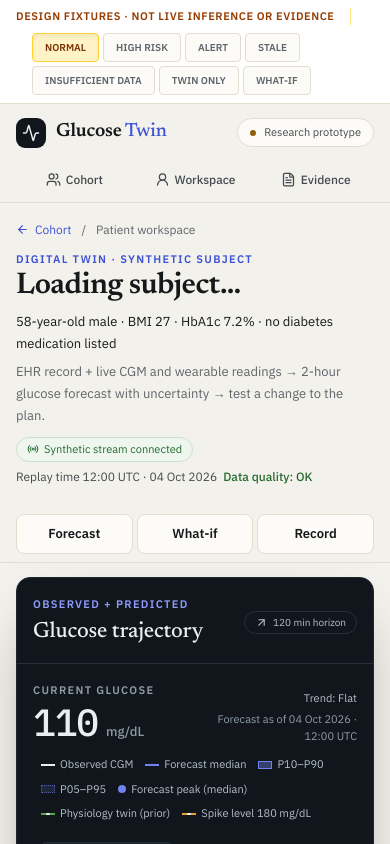
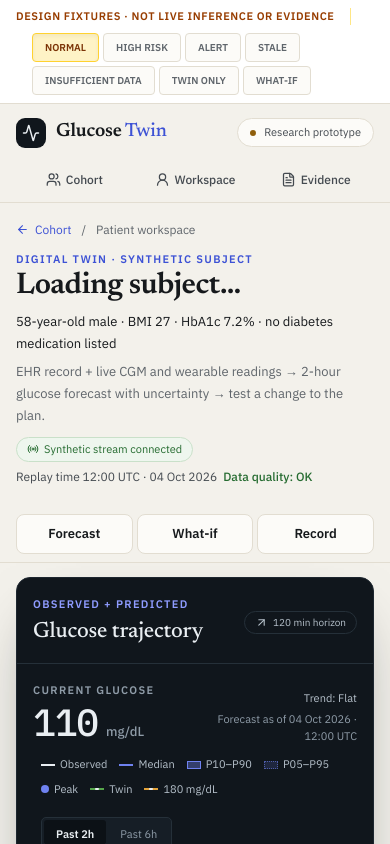
Before and after one commit to AkshayAlgoX/T2D-Glucose-Digital-Twin, a Next.js app: page /design-review in a window 390 px wide. Shown: the top 844 px of the page. Built offline with nearby package versions, Linux system fonts and the light colour scheme.

Commit message:
feat(ui): short phone chart legend, unbroken cumulative-risk label

```diff
--- a/src/app/design-system.css
+++ b/src/app/design-system.css
@@ -576,3 +576,10 @@ details.contributions[open] > summary .fine-print::after { content: ' ▴'; }
 .methodology-appendix .appendix-scope { display: block; margin-top: 2px; font-size: 12px; font-weight: 400; color: var(--color-ink-3); }
 .methodology-appendix .evidence-source { margin-top: 8px; padding: 14px 0 0; border-top: 1px solid var(--color-line); }
 .methodology-appendix .reproducibility-details { border-top: 1px solid var(--color-line); padding-top: 12px; }
+/* Phone legend: short labels on screen, full labels kept for assistive tech. */
+.chart-legend .lg-short { display: none; }
+@media (max-width: 720px) {
+  .chart-legend .lg-short { display: inline; }
+  .chart-legend .lg-long { position: absolute; width: 1px; height: 1px; overflow: hidden; clip: rect(0 0 0 0); white-space: nowrap; }
+  .chart-legend { column-gap: 12px; }
+}
--- a/src/components/digital-twin/ForecastCanvas.tsx
+++ b/src/components/digital-twin/ForecastCanvas.tsx
@@ -179,13 +179,13 @@ export function ForecastCanvas({ forecast, cache, isStale }: { forecast: Forecas
   return (
     <div className="forecast-canvas" data-stale={isStale || undefined}>
       <div className="chart-toolbar"><div className="chart-legend" role="group" aria-label="Chart legend">
-        <span><i className="legend-observed" />Observed CGM</span>
-        <span><i className="legend-median" />Forecast median</span>
+        <span><i className="legend-observed" /><span className="lg-long">Observed CGM</span><span className="lg-short" aria-hidden="true">Observed</span></span>
+        <span><i className="legend-median" /><span className="lg-long">Forecast median</span><span className="lg-short" aria-hidden="true">Median</span></span>
         <span><i className="legend-band" />P10–P90</span>
         <span><i className="legend-outer" />P05–P95</span>
-        <span><i className="legend-peak" />Forecast peak (median)</span>
-        {hasPhysics && <span><i className="legend-physics" />Physiology twin (prior)</span>}
-        <span><i className="legend-threshold" />Spike level 180 mg/dL</span>
+        <span><i className="legend-peak" /><span className="lg-long">Forecast peak (median)</span><span className="lg-short" aria-hidden="true">Peak</span></span>
+        {hasPhysics && <span><i className="legend-physics" /><span className="lg-long">Physiology twin (prior)</span><span className="lg-short" aria-hidden="true">Twin</span></span>}
+        <span><i className="legend-threshold" /><span className="lg-long">Spike level 180 mg/dL</span><span className="lg-short" aria-hidden="true">180 mg/dL</span></span>
       </div>
       <div className="chart-window" role="group" aria-label="Observed history window">{[2, 6].map(hours => <button key={hours} aria-pressed={historyHours === hours} onClick={() => { setHistoryHours(hours); setSelection(null); }}>Past {hours}h</button>)}</div></div>
       <div ref={plotRef} className="forecast-plot" onPointerLeave={() => {
--- a/src/components/digital-twin/RiskPanel.tsx
+++ b/src/components/digital-twin/RiskPanel.tsx
@@ -50,7 +50,7 @@ export function RiskPanel({ forecast }: { forecast: ForecastResponse | null }) {
             <p className="muted-copy">Probability that a new spike <em>starts</em> within 120 min{risk ? risk.calibrated ? ' (calibrated)' : ' (not calibrated)' : ''}.</p>
             <p className="fine-print risk-definition" data-testid="risk-definition">A spike here means glucose reaching 180 mg/dL after a rise of at least 50 mg/dL within 60 min, held for 15 min. A median curve above 180 does not by itself meet that definition, so this probability can be lower than the curve suggests.</p>
             {!!checkpoints.length && <div className="cumulative-summary">
-              <span>Cumulative onset probability · next 2 h</span>
+              <span>Cumulative onset probability · next&nbsp;2&nbsp;h</span>
               {forecast.as_of && <p className="cumulative-as-of">Forecast as of <time dateTime={forecast.as_of}>{formatDateTime(forecast.as_of)}</time></p>}
               <dl>{checkpoints.map(point => <div key={point.offset_min}>
                 <dt>By {point.offset_min} min</dt>
```
